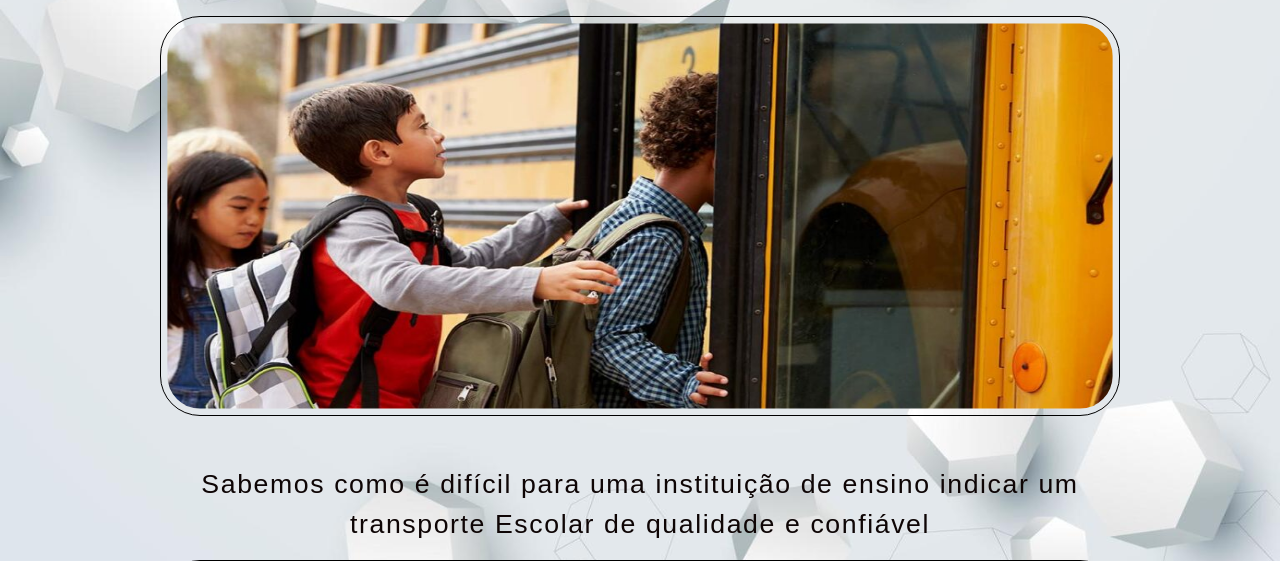
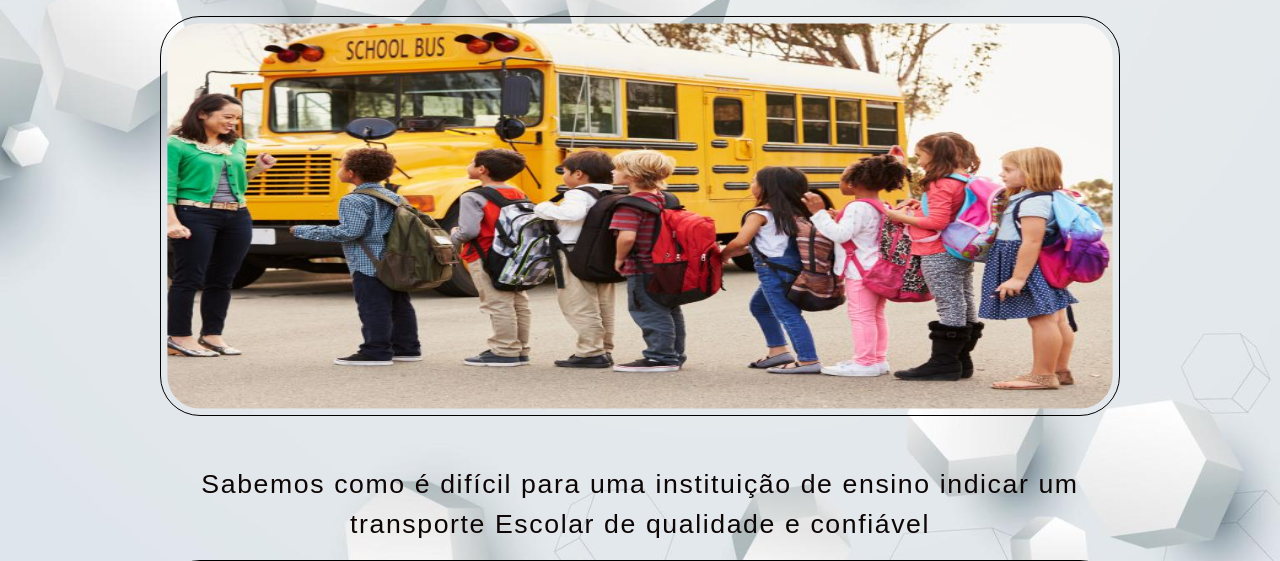
Before and after one commit to alexpls2021/tranporte_uniescolar, a Flask app: page / in a window 1280 px wide. Shown: the part 104-665 px from the top of the page. Run offline with Flask 2, Linux system fonts and the light colour scheme; some web fonts are replaced.

Commit message:
nova image

```diff
--- a/app.py
+++ b/app.py
@@ -45,6 +45,7 @@ def cadastro():
         return redirect("/#header")
     return render_template("cadastro.html", active='cadastro')
 
+
 @app.route("/consultar")
 def consultar():
     pessoas = Pessoas.query.all()
--- a/templates/index.html
+++ b/templates/index.html
@@ -9,7 +9,7 @@
             <!--Imagems-->
             <section id="content" class="mb-5">
                 <div id="banners" class="m-auto w-75">
-                  <img src="../static/img/transporte01.jpg" class="img-fluid mb-5 border-img">
+                  <img src="../static/img/transporte02.jpg" class="img-fluid mb-5 border-img">
                 </div>
 
                 <div id="texto" class="m-auto w-75">
```
